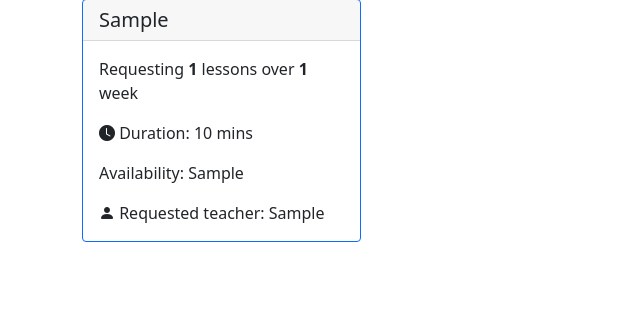
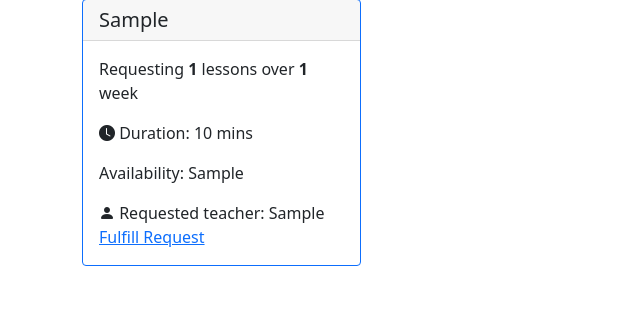
Before and after one commit to baldeep-gill/seg-cw1, a Django app: page /admin/unfulfilled_requests in a window 1280 px wide. Shown: the part 193-529 px from the top of the page, without its empty margins (0-640 px from the left). Run offline with Django 4.2, Linux system fonts and the light colour scheme; tables that the repository leaves empty hold one stand-in row (values such as "Sample post"); some libraries are stand-ins or nearby versions.

Commit message:
Add form which allows you to fulfil a request
- Added form which lets you fulfil a requests
- Deletes that request once fulfilled

```diff
--- a/lessons/forms.py
+++ b/lessons/forms.py
@@ -3,6 +3,8 @@ from django.core.validators import RegexValidator
 from .models import User, Student, StudentProfile, LessonRequest, Lesson
 from django.db.models import Max
 from .helpers import find_next_available_student_number
+from django.contrib.admin.widgets import AdminDateWidget
+from django.forms.fields import DateTimeField
 
 """Form for requesting a lesson"""
 class LessonRequestForm(forms.ModelForm):
@@ -18,6 +20,9 @@ class BookLessonRequestForm(forms.ModelForm):
     class Meta:
         model = Lesson
         fields = ['date','duration','topic','teacher']
+        widgets = {
+            "date":AdminDateWidget()
+        }
 
 
 """Forms for the lessons app."""
--- a/lessons/templates/admin_lesson_list.html
+++ b/lessons/templates/admin_lesson_list.html
@@ -34,6 +34,9 @@
               Requested teacher: {{ request.teacher }}
             </div>
             {% endif %}
+
+            <a href="{% url 'book_lesson_request' request.id %}">Fulfill Request</a>
+
           </div>
         </div>
         {% endfor %}
--- a/lessons/views.py
+++ b/lessons/views.py
@@ -50,16 +50,14 @@ def lesson_request(request):
     return render(request, 'lesson_request.html', {'form': form})
 
 
-@login_required
-@only_admins
+
 def book_lesson_request(request, request_id):
     try:
         lesson_request = LessonRequest.objects.get(id=request_id)
         student_making_request = User.objects.get(id=lesson_request.author_id)
         lesson_count = lesson_request.lessonNum
     except ObjectDoesNotExist:
-        #TODO redirect to unfulfilled request list once it has been implemented
-        return redirect("admin_home")
+        return redirect("admin_requests")
 
     if request.method == 'POST':
         form = BookLessonRequestForm(request.POST)
@@ -77,11 +75,12 @@ def book_lesson_request(request, request_id):
                 teacher=teacher
             )
             lesson.save()
-            #TODO redirect to unfulfilled request list when done
-            return redirect('admin_home')
+            lesson_request.delete()
+            return redirect('admin_requests')
     else:
         form = BookLessonRequestForm()
-    return render(request, 'book_lesson_request.html', {'form': form})
+    return render(request, 'book_lesson_request.html', {'form': form,
+                                                        'request_id':request_id})
 
 @login_required
 @only_students
--- a/msms/urls.py
+++ b/msms/urls.py
@@ -30,7 +30,7 @@ urlpatterns = [
 
     path('admin/home/', views.admin_home, name='admin_home'),
     path('admin/unfulfilled_requests', views.admin_requests, name='admin_requests'),
-    path('admin/book_lesson_request/', views.book_lesson_request, name='book_lesson_request'),
+    path('admin/book_lesson_request/<int:request_id>', views.book_lesson_request, name='book_lesson_request'),
 
     # for branch 06
     path('student/lessons/list', views.lessons_success, name='lesson_list'),
```
Also changed, not shown: lessons/templates/book_lesson_request.html (+4 -3 lines), lessons/migrations/0001_initial.py.
